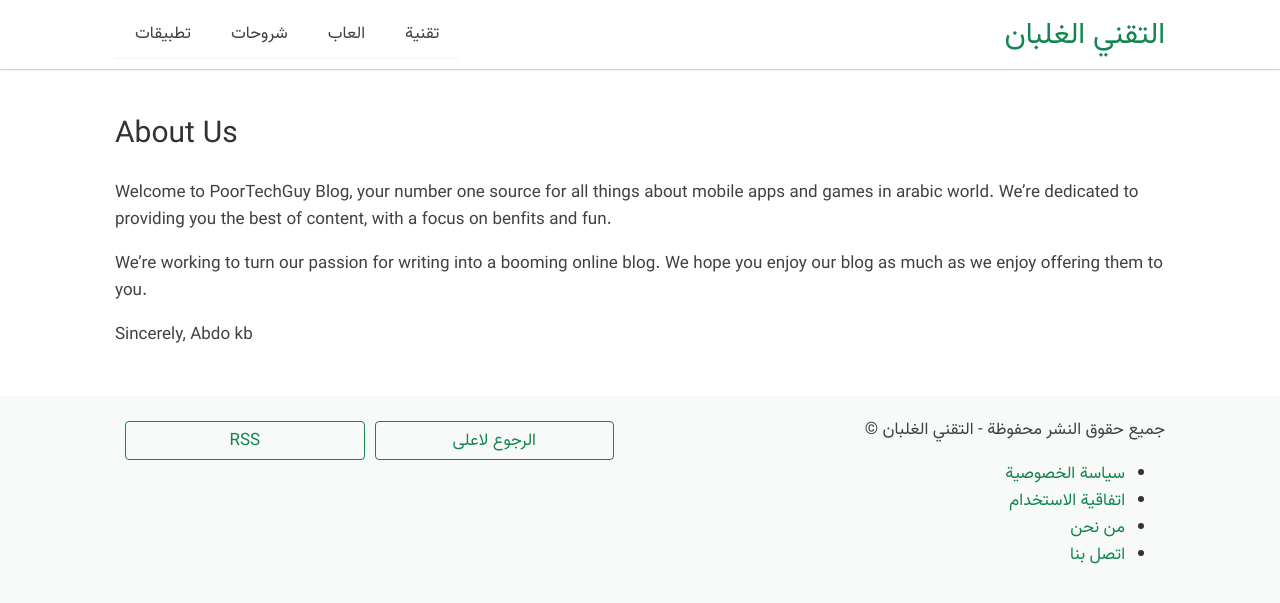
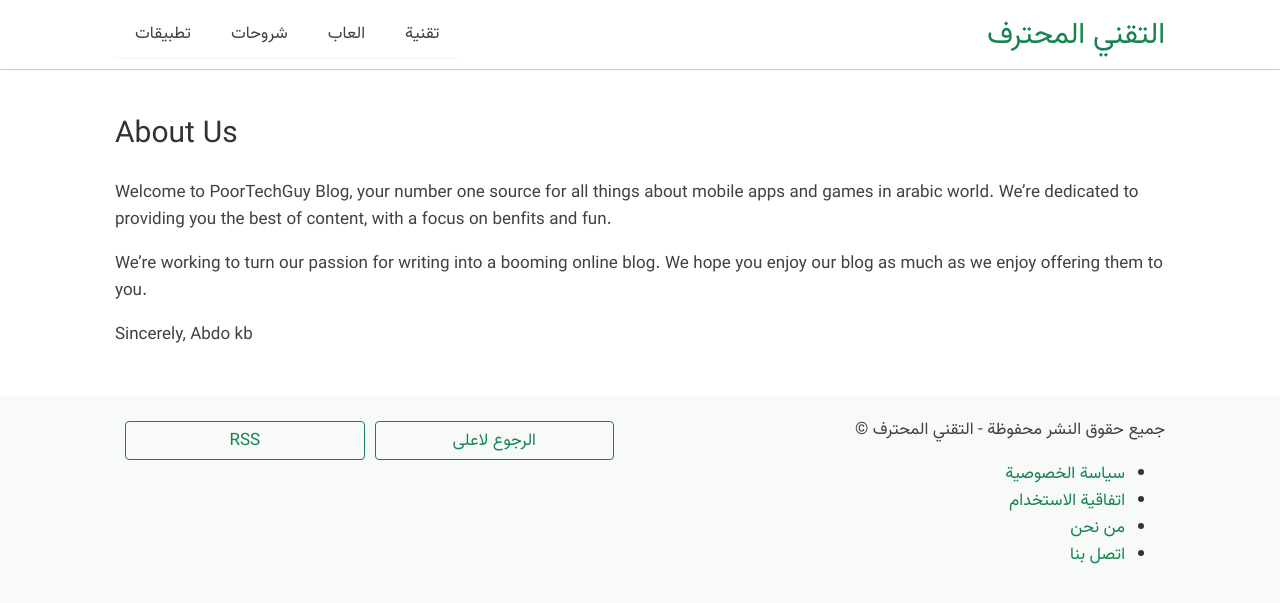
Before and after one commit to mobile7/mobile7.github.io, a Jekyll site: the page built from about.md, in a window 1280 px wide. Shown: the top 603 px of the page. Built offline with Jekyll 4.4.1, drawn with Linux system fonts in a browser that asks for light colours.

Commit message:
Update _config.yml

```diff
--- a/_config.yml
+++ b/_config.yml
@@ -18,7 +18,7 @@
 # You can create any custom variable you would like, and they will be accessible
 # in the templates via {{ site.myvariable }}.
 
-title: التقني الغلبان
+title: التقني المحترف
 email: abdulbasetbasher@yandex.com
 description: >- # this means to ignore newlines until "baseurl:"
   مدونة متخصصة في العاب ويرامج ومراجعات الموبايل
```
